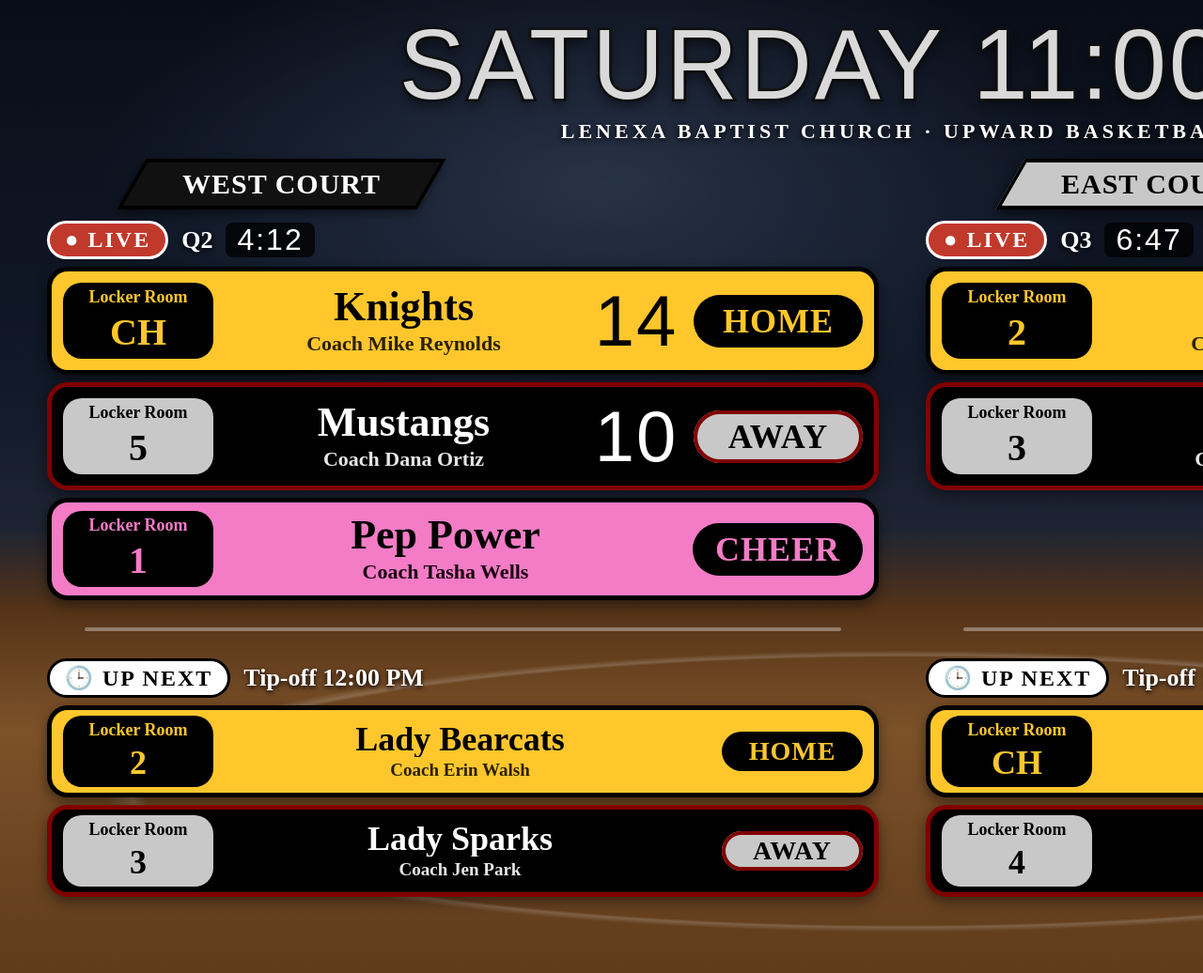
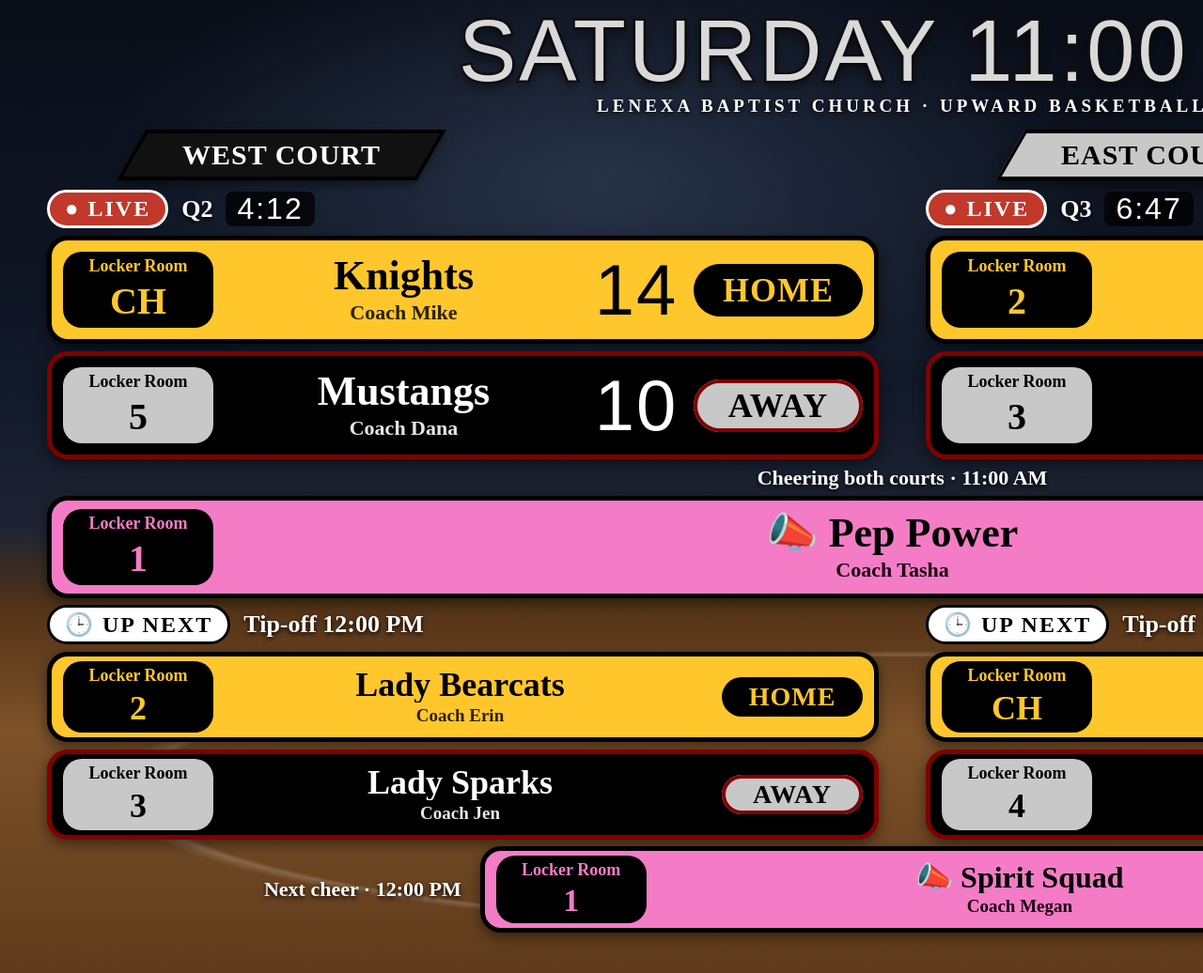
Before and after one commit to aingalsbe/UpwardScoreboard, a website: page deliverables/mockups/lobby-v2/saturday-split.html in a window 1280 px wide. Shown: the top 1036 px of the page at 94% size. Drawn offline with Linux system fonts and the light colour scheme.

Commit message:
lobby-v2: cheer per time slot spanning both courts, first-name coaches, data-needs update

```diff
--- a/deliverables/mockups/lobby-v2/lobby.css
+++ b/deliverables/mockups/lobby-v2/lobby.css
@@ -54,9 +54,9 @@ main.full { grid-template-columns: 1fr; padding: 2.4rem 18rem 0; }
 /* empty locker (data-empty): pill hidden but its column kept so names stay centered and rows aligned */
 .locker[data-empty] { visibility: hidden; }
 /* UP NEXT lines up across courts whether or not there's a squad: courts share rows via subgrid */
-main:not(.full) .court { display: grid; grid-row: span 4; grid-template-rows: subgrid; align-content: start; }  /* tab | now | divider | next rows shared across courts */
-main:not(.full) .game[data-slot="next"] { align-self: start; }
-main:not(.full) .game[data-slot="now"] { align-self: start; }
+main:not(.full):not(.split) .court { display: grid; grid-row: span 4; grid-template-rows: subgrid; align-content: start; }  /* tab | now | divider | next rows shared across courts */
+main:not(.full):not(.split) .game[data-slot="next"] { align-self: start; }
+main:not(.full):not(.split) .game[data-slot="now"] { align-self: start; }
 .who { min-width: 0; text-align: center; }
 .who .name { font: 800 4.4rem "Montserrat"; line-height: 1.05; white-space: nowrap; overflow: hidden; text-overflow: ellipsis; }
 .who .coach { margin-top: .3rem; font: 600 2.2rem "Montserrat"; opacity: 1; }
@@ -75,3 +75,32 @@ main:not(.full) .game[data-slot="now"] { align-self: start; }
 .divider { align-self: center; height: .4rem; background: rgba(255,255,255,.35); border-radius: .2rem; margin: .4rem 4rem; }
 /* Full Court: live and next side by side inside one spanning panel */
 .full .pair { display: grid; grid-template-columns: 1.15fr 1fr; gap: 4rem; align-items: start; }
+
+/* ---- Cheer per TIME SLOT (Aaron): one squad shared by West + East, spanning both courts ----
+   data-court="both" data-row="cheer" data-slot="now|next"; slots without a squad simply omit the row. */
+main.split { display: flex; flex-direction: column; gap: 1.2rem; padding: 1.4rem 5rem 0; }
+.band { display: grid; grid-template-columns: 1fr 1fr; gap: 5rem; align-items: start; }
+.band .court { display: flex; flex-direction: column; gap: 1rem; }
+.row.cheer.span { grid-template-columns: 16rem minmax(0,1fr) auto; margin: 0 auto; width: 100%; }
+.cheer-band { display: flex; flex-direction: column; gap: .6rem; }
+.cheer-band .status { justify-content: center; font-size: 2.2rem; }
+.cheer-band.next .row.cheer { min-height: 7.4rem; padding: .5rem 1.2rem; width: 70%; }
+.cheer-band.next .locker { min-height: 6.2rem; } .cheer-band.next .locker b { font-size: 3.4rem; }
+.cheer-band.next .who .name { font-size: 3.2rem; } .cheer-band.next .side { font-size: 2.6rem; min-width: 14rem; padding: .4rem 1.6rem; }
+.cheer-band.next .who .coach { font-size: 1.9rem; }
+.row.cheer.span .who .name::before { content: "📣 "; }
+/* split day fits 1080 with two cheer rows */
+main.split { gap: .9rem; }
+body:has(main.split) header h1 { font-size: 9.2rem; }
+body:has(main.split) header .sub { font-size: 1.9rem; margin-top: .2rem; }
+main.split .band.now .row { min-height: 9.4rem; }
+.cheer-band.next { flex-direction: row; align-items: center; justify-content: center; gap: 2rem; }
+.cheer-band.next .status { flex: none; }
+.cheer-band.next .row.cheer { width: 62%; margin: 0; min-height: 6.6rem; }
+.cheer-band.next .locker { min-height: 5.6rem; }
+body:has(main.split) header { padding-top: .8rem; }
+main.split .band.next .row { min-height: 7.4rem; padding: .5rem 1.2rem; }
+main.split .band.next .locker { min-height: 6.2rem; }
+main.split .cheer-band.now .row { min-height: 9rem; }
+.sample { bottom: auto; top: 1.4rem; }
+main.split { gap: .7rem; }
--- a/deliverables/mockups/lobby-v2/saturday-split.html
+++ b/deliverables/mockups/lobby-v2/saturday-split.html
@@ -1,23 +1,28 @@
 <!doctype html><html lang="en"><head><meta charset="utf-8"><title>Lobby v2 mockup · SATURDAY (SAMPLE DATA)</title>
 <link rel="stylesheet" href="lobby.css"></head><body>
-<!-- Static mockup, SAMPLE DATA (all names illustrative). Lenexa Baptist Church Upward Basketball 2026–27. Hooks per docs/plans/locker-rooms-coaches.md. -->
-<header><h1 data-bind="header">SATURDAY 11:00 AM</h1><div class="sub">LENEXA BAPTIST CHURCH · UPWARD BASKETBALL</div></header><main>
-<div class="court" data-court="west"><div class="tab"><span>WEST COURT</span></div>
-<section class="game live" data-slot="now" data-state="live"><div class="status"><span class="tag live">● LIVE</span><span class="when">Q2</span><span class="clock" data-bind="clock">4:12</span></div><div class="row home" data-row="home"><div class="locker" data-bind="locker"><small>Locker Room</small><b>CH</b></div>
-      <div class="who"><div class="name" data-bind="name">Knights</div><div class="coach" data-bind="coach">Coach Mike Reynolds</div></div><span class="score" data-bind="home-score">14</span><span class="side">HOME</span></div><div class="row away" data-row="away"><div class="locker" data-bind="locker"><small>Locker Room</small><b>5</b></div>
-      <div class="who"><div class="name" data-bind="name">Mustangs</div><div class="coach" data-bind="coach">Coach Dana Ortiz</div></div><span class="score" data-bind="away-score">10</span><span class="side">AWAY</span></div><div class="row cheer" data-row="cheer"><div class="locker" data-bind="locker"><small>Locker Room</small><b>1</b></div>
-      <div class="who"><div class="name" data-bind="name">Pep Power</div><div class="coach" data-bind="coach">Coach Tasha Wells</div></div><span></span><span class="side">CHEER</span></div></section>
-<div class="divider"></div>
-<section class="game next" data-slot="next" data-state="upcoming"><div class="status"><span class="tag next">🕒 UP NEXT</span><span class="when">Tip-off <span data-bind="time">12:00 PM</span></span></div><div class="row home" data-row="home"><div class="locker" data-bind="locker"><small>Locker Room</small><b>2</b></div>
-      <div class="who"><div class="name" data-bind="name">Lady Bearcats</div><div class="coach" data-bind="coach">Coach Erin Walsh</div></div><span></span><span class="side">HOME</span></div><div class="row away" data-row="away"><div class="locker" data-bind="locker"><small>Locker Room</small><b>3</b></div>
-      <div class="who"><div class="name" data-bind="name">Lady Sparks</div><div class="coach" data-bind="coach">Coach Jen Park</div></div><span></span><span class="side">AWAY</span></div></section>
+<!-- Static mockup, SAMPLE DATA (all names illustrative). Lenexa Baptist Church Upward Basketball 2026–27. Hooks per docs/plans/locker-rooms-coaches.md + data-needs.md. -->
+<header><h1 data-bind="header">SATURDAY 11:00 AM</h1><div class="sub">LENEXA BAPTIST CHURCH · UPWARD BASKETBALL</div></header><main class="split">
+<div class="band now">
+<div class="court" data-court="west"><div class="tab"><span>WEST COURT</span></div><section class="game live" data-slot="now" data-state="live"><div class="status"><span class="tag live">● LIVE</span><span class="when">Q2</span><span class="clock" data-bind="clock">4:12</span></div><div class="row home" data-row="home"><div class="locker" data-bind="locker"><small>Locker Room</small><b>CH</b></div>
+      <div class="who"><div class="name" data-bind="name">Knights</div><div class="coach" data-bind="coach">Coach Mike</div></div><span class="score" data-bind="home-score">14</span><span class="side">HOME</span></div><div class="row away" data-row="away"><div class="locker" data-bind="locker"><small>Locker Room</small><b>5</b></div>
+      <div class="who"><div class="name" data-bind="name">Mustangs</div><div class="coach" data-bind="coach">Coach Dana</div></div><span class="score" data-bind="away-score">10</span><span class="side">AWAY</span></div></section></div>
+<div class="court" data-court="east"><div class="tab"><span>EAST COURT</span></div><section class="game live" data-slot="now" data-state="live"><div class="status"><span class="tag live">● LIVE</span><span class="when">Q3</span><span class="clock" data-bind="clock">6:47</span></div><div class="row home" data-row="home"><div class="locker" data-bind="locker"><small>Locker Room</small><b>2</b></div>
+      <div class="who"><div class="name" data-bind="name">Jaguars</div><div class="coach" data-bind="coach">Coach Brian</div></div><span class="score" data-bind="home-score">21</span><span class="side">HOME</span></div><div class="row away" data-row="away"><div class="locker" data-bind="locker"><small>Locker Room</small><b>3</b></div>
+      <div class="who"><div class="name" data-bind="name">Panthers</div><div class="coach" data-bind="coach">Coach Luis</div></div><span class="score" data-bind="away-score">18</span><span class="side">AWAY</span></div></section></div>
 </div>
-<div class="court" data-court="east"><div class="tab"><span>EAST COURT</span></div>
-<section class="game live" data-slot="now" data-state="live"><div class="status"><span class="tag live">● LIVE</span><span class="when">Q3</span><span class="clock" data-bind="clock">6:47</span></div><div class="row home" data-row="home"><div class="locker" data-bind="locker"><small>Locker Room</small><b>2</b></div>
-      <div class="who"><div class="name" data-bind="name">Jaguars</div><div class="coach" data-bind="coach">Coach Brian Kessler</div></div><span class="score" data-bind="home-score">21</span><span class="side">HOME</span></div><div class="row away" data-row="away"><div class="locker" data-bind="locker"><small>Locker Room</small><b>3</b></div>
-      <div class="who"><div class="name" data-bind="name">Panthers</div><div class="coach" data-bind="coach">Coach Luis Moreno</div></div><span class="score" data-bind="away-score">18</span><span class="side">AWAY</span></div></section>
-<div class="divider"></div>
-<section class="game next" data-slot="next" data-state="upcoming"><div class="status"><span class="tag next">🕒 UP NEXT</span><span class="when">Tip-off <span data-bind="time">12:00 PM</span></span></div><div class="row home" data-row="home"><div class="locker" data-bind="locker"><small>Locker Room</small><b>CH</b></div>
-      <div class="who"><div class="name" data-bind="name">Lady Cardinals</div><div class="coach" data-bind="coach">Coach Amy Fischer</div></div><span></span><span class="side">HOME</span></div><div class="row away" data-row="away"><div class="locker" data-bind="locker"><small>Locker Room</small><b>4</b></div>
-      <div class="who"><div class="name" data-bind="name">Lady Razorbacks</div><div class="coach" data-bind="coach">Coach Kim Haddad</div></div><span></span><span class="side">AWAY</span></div></section>
-</div></main><div class="sample">SAMPLE DATA · MOCKUP</div></body></html>
+<section class="cheer-band now" data-court="both" data-slot="now"><div class="status"><span>Cheering both courts · 11:00 AM</span></div>
+<div class="row cheer span" data-row="cheer"><div class="locker" data-bind="locker"><small>Locker Room</small><b>1</b></div>
+      <div class="who"><div class="name" data-bind="name">Pep Power</div><div class="coach" data-bind="coach">Coach Tasha</div></div><span class="side">CHEER</span></div></section>
+
+<div class="band next">
+<div class="court" data-court="west"><section class="game next" data-slot="next" data-state="upcoming"><div class="status"><span class="tag next">🕒 UP NEXT</span><span class="when">Tip-off <span data-bind="time">12:00 PM</span></span></div><div class="row home" data-row="home"><div class="locker" data-bind="locker"><small>Locker Room</small><b>2</b></div>
+      <div class="who"><div class="name" data-bind="name">Lady Bearcats</div><div class="coach" data-bind="coach">Coach Erin</div></div><span></span><span class="side">HOME</span></div><div class="row away" data-row="away"><div class="locker" data-bind="locker"><small>Locker Room</small><b>3</b></div>
+      <div class="who"><div class="name" data-bind="name">Lady Sparks</div><div class="coach" data-bind="coach">Coach Jen</div></div><span></span><span class="side">AWAY</span></div></section></div>
+<div class="court" data-court="east"><section class="game next" data-slot="next" data-state="upcoming"><div class="status"><span class="tag next">🕒 UP NEXT</span><span class="when">Tip-off <span data-bind="time">12:00 PM</span></span></div><div class="row home" data-row="home"><div class="locker" data-bind="locker"><small>Locker Room</small><b>CH</b></div>
+      <div class="who"><div class="name" data-bind="name">Lady Cardinals</div><div class="coach" data-bind="coach">Coach Amy</div></div><span></span><span class="side">HOME</span></div><div class="row away" data-row="away"><div class="locker" data-bind="locker"><small>Locker Room</small><b>4</b></div>
+      <div class="who"><div class="name" data-bind="name">Lady Razorbacks</div><div class="coach" data-bind="coach">Coach Kim</div></div><span></span><span class="side">AWAY</span></div></section></div>
+</div>
+<section class="cheer-band next" data-court="both" data-slot="next"><div class="status"><span>Next cheer · 12:00 PM</span></div>
+<div class="row cheer span" data-row="cheer"><div class="locker" data-bind="locker"><small>Locker Room</small><b>1</b></div>
+      <div class="who"><div class="name" data-bind="name">Spirit Squad</div><div class="coach" data-bind="coach">Coach Megan</div></div><span class="side">CHEER</span></div></section>
+</main><div class="sample">SAMPLE DATA · MOCKUP</div></body></html>
```
Also changed, not shown: deliverables/mockups/lobby-v2/data-needs.md (+25 -13 lines), deliverables/mockups/lobby-v2/friday-full.html (+6 -9 lines), deliverables/mockups/lobby-v2/friday-full.png, deliverables/mockups/lobby-v2/saturday-split.png.
